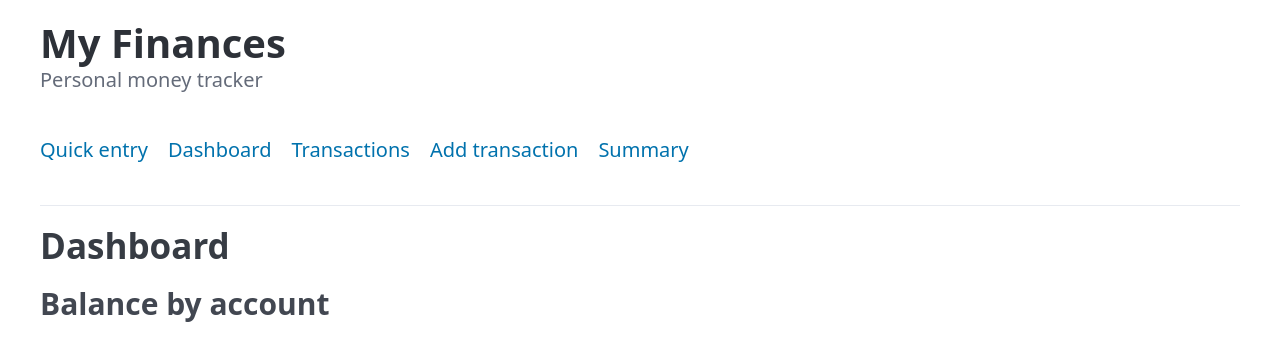
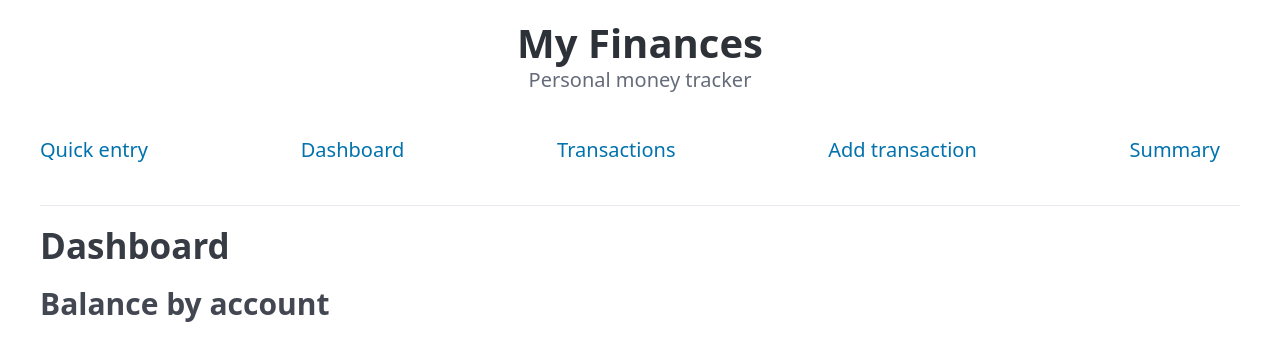
Before and after one commit to mariosalinaslozano-gif/finanzas-app, a Flask app: page / in a window 1280 px wide. Shown: the top 342 px of the page. Run offline with Flask 3, Linux system fonts and the light colour scheme; some libraries are stand-ins or nearby versions.

Commit message:
Centered titles and nav bar

```diff
--- a/static/style.css
+++ b/static/style.css
@@ -1,8 +1,19 @@
+hgroup {
+  text-align: center;
+}
+
+nav ul {
+  width: 100%;
+  justify-content: space-between;
+}
+
+
 @media (max-width: 600px) {
 
   /* ---- Menú ---- */
   nav ul {
     flex-wrap: wrap;
+    justify-content: center;   /* sobrescribe al space-between */
   }
 
   nav li {
```
